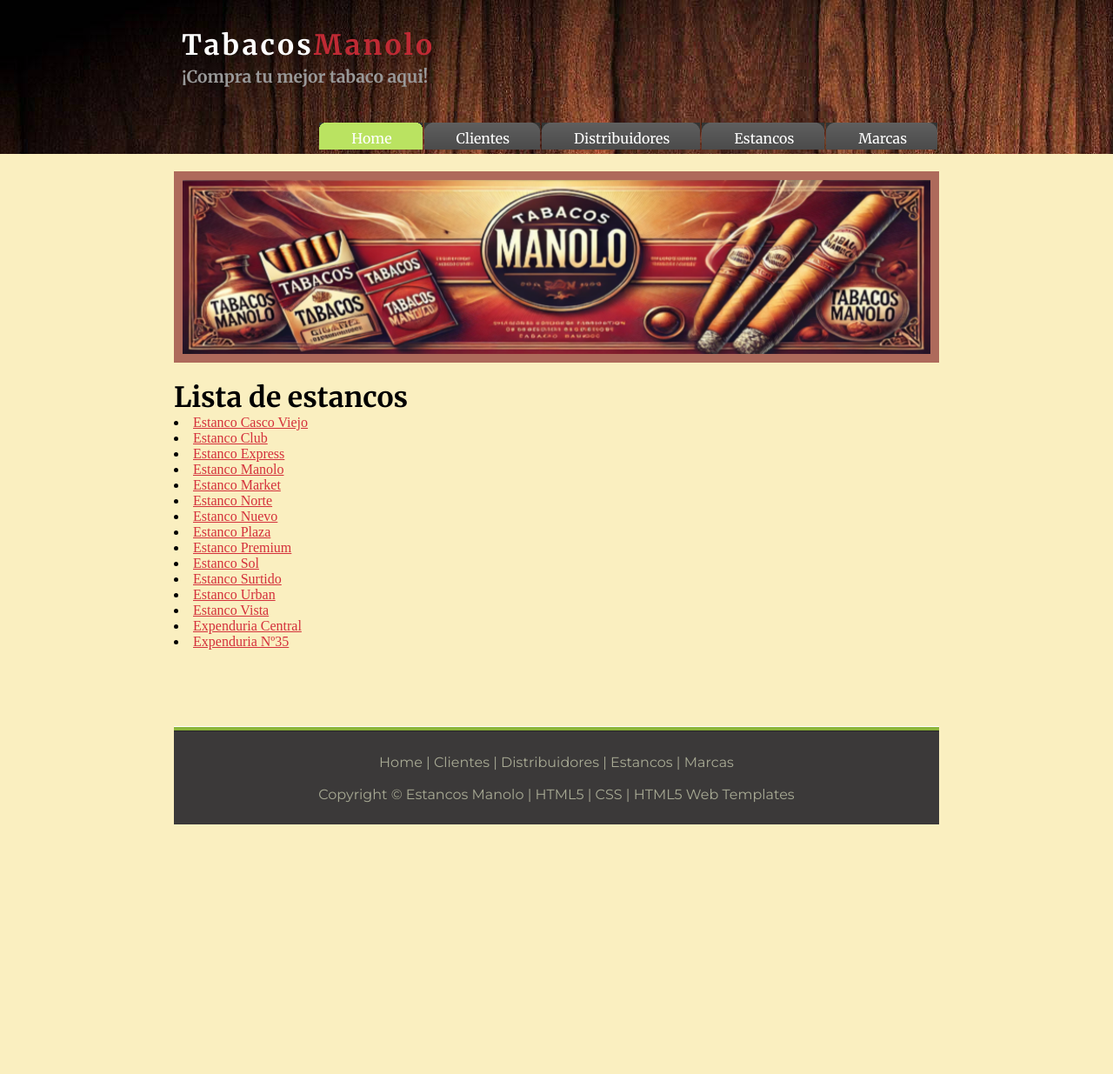
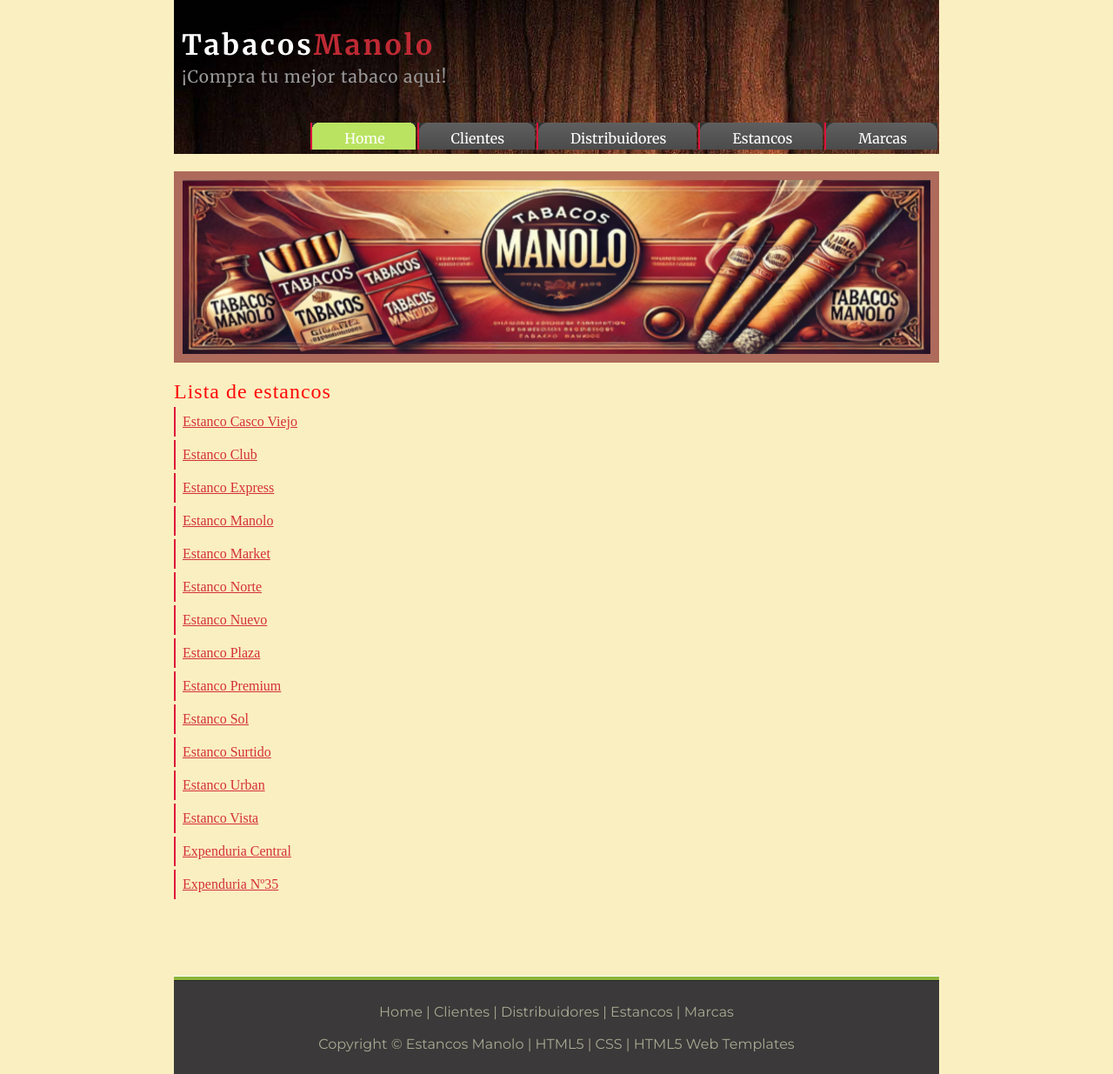
Before and after one commit to imanoldg/Tabacos-Manolo, a Django app: page /tabacosAPP/listadoEstancos/ in a window 1280 px wide. Shown: the whole page at 87% size. Before the commit the page ends 948 px from the top, so only its background shows below. Run offline with Django 4.2, Linux system fonts and the light colour scheme; data comes from the database, SQL or seed files in the repository; both versions use the stored data as it was after the commit.

Commit message:
Creacion Estancos.css y modificaciones listadetallesEstancos

```diff
--- /dev/null
+++ b/TabacosManolo/tabacosAPP/static/style/CSS/estancos.css
@@ -0,0 +1,65 @@
+body
+{
+    display: flex;
+    justify-content: center;
+    align-items: center;
+    min-height: 100vh;
+}
+.lista_estancos
+{
+    position: relative;
+}
+.lista_estancos h2
+{
+    position: relative;
+    color: rgb(255, 8, 8);
+    font-weight: 500;
+    letter-spacing: 1px;
+}
+.lista_estancos li
+{
+    position: relative;
+    left: 0;
+    color: white;
+    list-style: none;
+    margin: 4px 0;
+    border-left: 2px solid crimson;
+    transition: 0.5s
+    cursor;
+}
+.lista_estancos li::before
+{
+    content:"" ;
+    position: absolute;
+    width: 100%;
+    height: 100%;
+    background: orange;
+    transform:scaleX(0);
+    transform-origin: left;
+    transition: 0.5s;
+
+}
+.lista_estancos li:hover::before
+{
+    transform:scaleX(1);
+
+
+}
+
+.lista_estancos li:hover
+{
+    left: 10px;
+}
+.lista_estancos li span
+{
+    position: relative;
+    padding: 8px;
+    display: inline-block;
+    z-index: 1;
+    transition: 0.5s;
+}
+.lista_estancos li:hover span
+{
+    color: black;
+
+}
--- a/TabacosManolo/tabacosAPP/templates/base.html
+++ b/TabacosManolo/tabacosAPP/templates/base.html
@@ -15,6 +15,7 @@
   <link rel="stylesheet" type="text/css" href="{% static 'style/CSS/marcas.css' %}" />
   <link rel="stylesheet" type="text/css" href="{% static 'style/CSS/clientes.css' %}" />
   <link rel="stylesheet" type="text/css" href="{% static 'style/CSS/CigarPuro.css' %}" />
+  <link rel="stylesheet" type="text/css" href="{% static 'style/CSS/estancos.css' %}" />
 </head>
 
 <body>
--- a/TabacosManolo/tabacosAPP/templates/listaEstancos.html
+++ b/TabacosManolo/tabacosAPP/templates/listaEstancos.html
@@ -4,14 +4,16 @@
     </head>
 
     <body>
+        <div class = "lista_estancos">
             {% extends 'base.html' %}
             {% block contenido%}
-        <h1>Lista de estancos</h1>
+            <h2>Lista de estancos</h2>
             {% for estanco in lista_estancos %}
                 <li>
-                <a href="{% url 'detalleEstancos' estanco.id %}">{{ estanco.nombre }}</a>
+                    <span><a href="{% url 'detalleEstancos' estanco.id %}">{{ estanco.nombre }}</a></span>
                 </li>
             {% endfor %}
             {% endblock %}
+        </div>
     </body>
 </html>
```
Also changed, not shown: TabacosManolo/tabacosAPP/templates/detalleEstancos.html (+6 -10 lines), TabacosManolo/db.sqlite3. Lines whose indentation alone changed are shown as unchanged.
